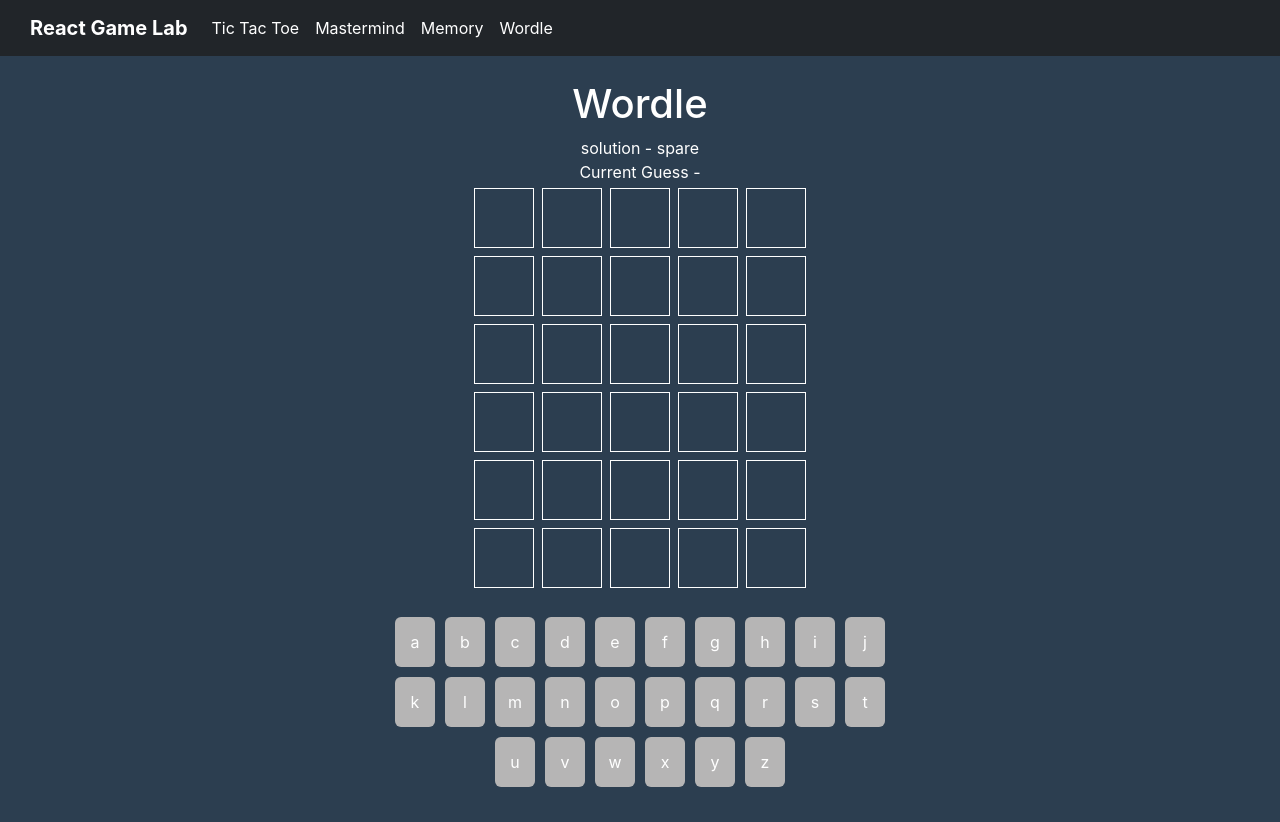
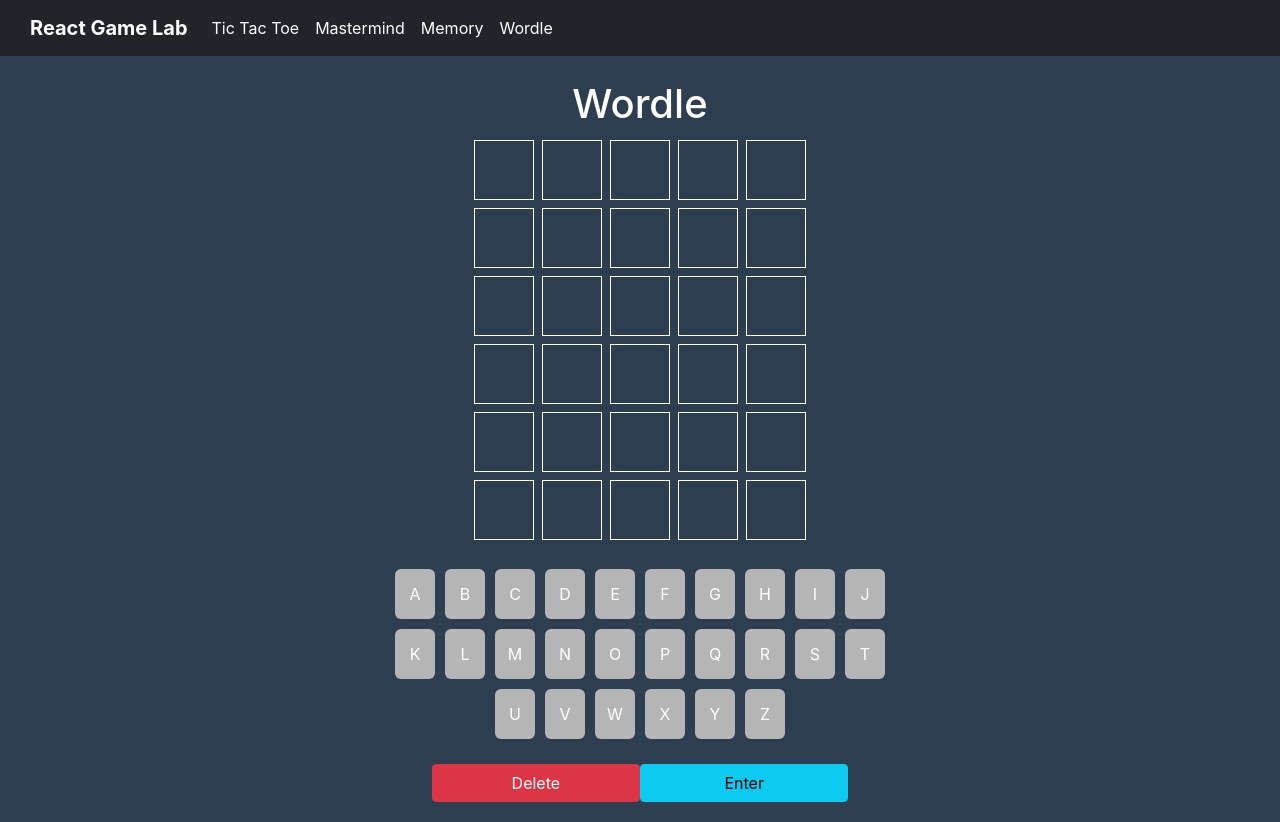
Before and after one commit to Asif-Dev-Fr/React-Games-Lab, a React (Create React App) app: page /wordle in a window 1280 px wide. Built offline with nearby package versions, Linux system fonts and the light colour scheme.

Commit message:
wordle done

```diff
--- a/src/assets/css/wordle.css
+++ b/src/assets/css/wordle.css
@@ -51,7 +51,7 @@
   animation: bounce 0.2s ease-in-out;
 }
 
-.keypad {
+.keypad, .buttons {
   max-width: 500px;
   margin: 20px auto;
 }
@@ -63,6 +63,7 @@
   display: inline-block;
   border-radius: 6px;
   line-height: 50px;
+  cursor: pointer;
 }
 
 .keypad > div.green {
--- a/src/hooks/useWordle.js
+++ b/src/hooks/useWordle.js
@@ -124,7 +124,17 @@ const useWordle = (solution) => {
     }
   };
 
-  return { turn, currentGuess, guesses, isCorrect, usedKeys, handleKeyup };
+  return {
+    turn,
+    currentGuess,
+    guesses,
+    isCorrect,
+    usedKeys,
+    handleKeyup,
+    setIsCorrect,
+    setGuesses,
+    setUsedKeys
+  };
 };
 
 export default useWordle;
--- a/src/pages/wordle/components/Keypad.jsx
+++ b/src/pages/wordle/components/Keypad.jsx
@@ -1,21 +1,41 @@
 import React, { useEffect, useState } from "react";
 import * as lettersList from "../../../assets/data/wordleData/letters.json";
 
-const Keypad = ({ usedKeys }) => {
+const Keypad = ({ usedKeys, keypadLetters }) => {
   const [letters, setLetters] = useState(lettersList);
   return (
+    <>
       <div className="keypad">
         {letters &&
           letters.alphabet &&
           letters.alphabet.map((l) => {
             const color = usedKeys[l.key];
             return (
-            <div key={l.key} className={color}>
-              {l.key}
+              <div
+                key={l.key}
+                className={color}
+                onClick={() => keypadLetters(l.key)}
+              >
+                {l.key.toUpperCase()}
               </div>
             );
           })}
       </div>
+      <div className="row buttons justify-content-center">
+        <div
+          className="btn btn-danger col-lg-5 col-12"
+          onClick={() => keypadLetters("Backspace")}
+        >
+          Delete
+        </div>
+        <div
+          className="btn btn-info col-lg-5 col-12"
+          onClick={() => keypadLetters("Enter")}
+        >
+          Enter
+        </div>
+      </div>
+    </>
   );
 };
 
--- a/src/pages/wordle/components/WordleFunction.jsx
+++ b/src/pages/wordle/components/WordleFunction.jsx
@@ -1,14 +1,22 @@
-import React, { useEffect, useState, useReducer } from "react";
+import React, { useEffect, useState } from "react";
 import useWordle from "../../../hooks/useWordle";
 import Grid from "./Grid";
 import Keypad from "./Keypad";
 import Modal from "./Modal";
 
 export default function WordleFunction({ solution }) {
-  const { currentGuess, handleKeyup, guesses, isCorrect, turn, usedKeys } =
-    useWordle(solution);
+  const {
+    currentGuess,
+    handleKeyup,
+    guesses,
+    isCorrect,
+    turn,
+    usedKeys,
+    setIsCorrect,
+    setGuesses,
+    setUsedKeys,
+  } = useWordle(solution);
   const [showModal, setShowModal] = useState(false);
-  const [ignored, forceUpdate] = useReducer((x) => x + 1, 0);
 
   useEffect(() => {
     window.addEventListener("keyup", handleKeyup);
@@ -24,25 +32,34 @@ export default function WordleFunction({ solution }) {
     }
 
     return () => window.removeEventListener("keyup", handleKeyup);
-  }, [handleKeyup, isCorrect, turn]);
+  }, [handleKeyup, isCorrect, turn, showModal]);
 
-  useEffect(() => {
-    console.log(guesses, turn, isCorrect);
-  }, [guesses, turn, isCorrect]);
+  // useEffect(() => {
+  //   console.log(guesses, turn, isCorrect);
+  // }, [guesses, turn, isCorrect]);
 
   const closeSideMenu = () => {
     if (showModal) {
+      setIsCorrect(false);
+      setGuesses([...Array(6)]);
+      setUsedKeys({});
       setShowModal(false);
-      forceUpdate();
+      window.location.reload();
     }
   };
 
+  const keypadLetters = (letter) => {
+    console.log(letter)
+    let obj = {
+      key: letter
+    }
+    handleKeyup(obj)
+  }
+
   return (
     <div>
-      <div>solution - {solution}</div>
-      <div>Current Guess - {currentGuess}</div>
       <Grid currentGuess={currentGuess} guesses={guesses} turn={turn} />
-      <Keypad usedKeys={usedKeys} />
+      <Keypad usedKeys={usedKeys} keypadLetters={keypadLetters} />
       {showModal && (
         <Modal
           isCorrect={isCorrect}
```
Lines whose indentation alone changed are shown as unchanged.
